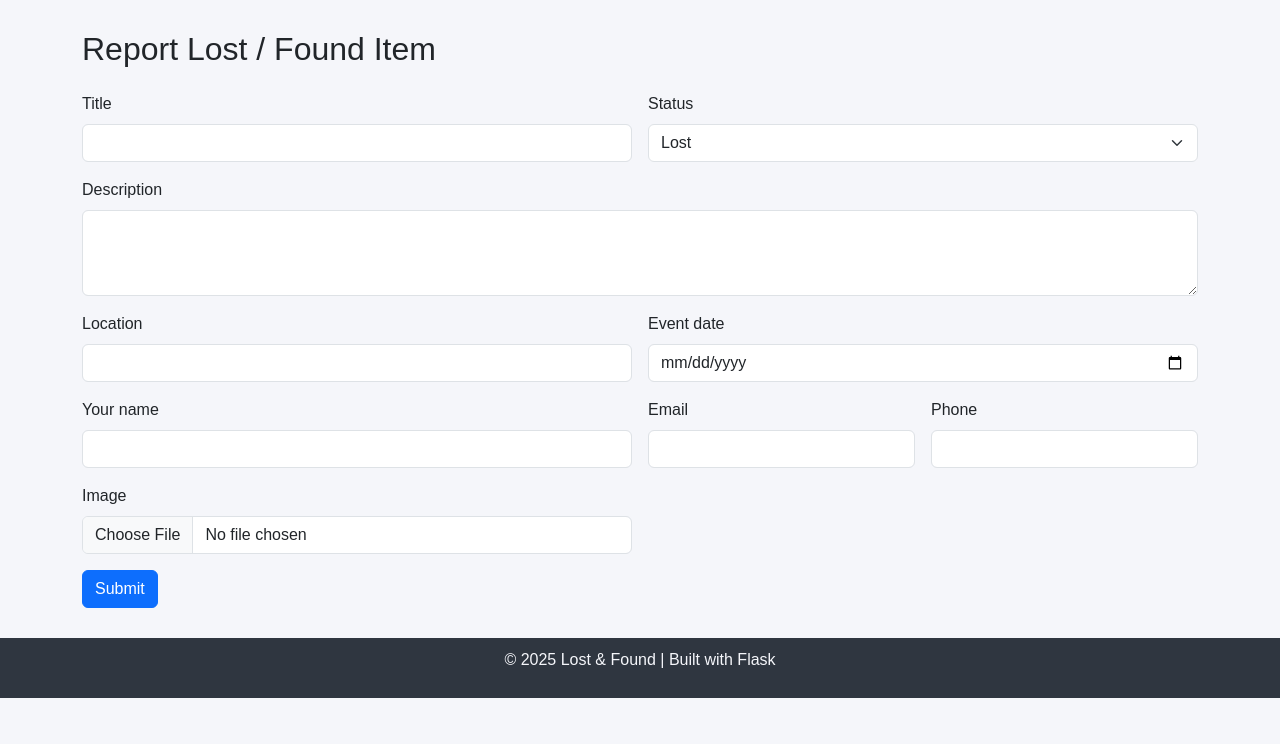
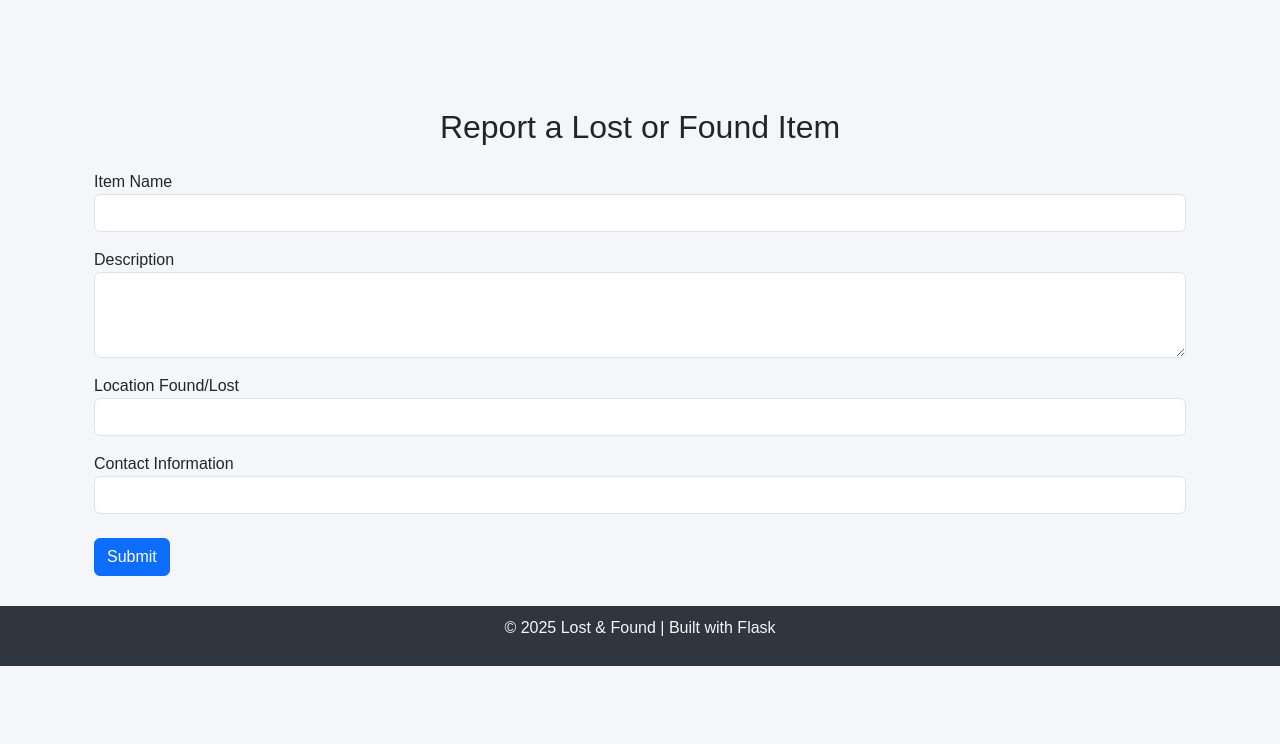
Before and after one commit to Mithul-P/lost-and-found, a Flask app: template templates/submit.html in a window 1280 px wide. Shown: the part 56-800 px from the top of the page. Run offline with Flask 3, Linux system fonts and the light colour scheme; the template is opened without the code that fills it, so the values that code supplies are empty.

Commit message:
Fix Method Not Allowed and connect Clever Cloud DB

```diff
--- a/app.py
+++ b/app.py
@@ -4,73 +4,84 @@ import os
 
 app = Flask(__name__)
 
-# --- Get database credentials from environment variables ---
-DB_HOST = os.environ.get("DB_HOST", "127.0.0.1")
-DB_USER = os.environ.get("DB_USER", "root")
-DB_PASSWORD = os.environ.get("DB_PASSWORD", "")
-DB_NAME = os.environ.get("DB_NAME", "lost_and_found")
-DB_PORT = int(os.environ.get("DB_PORT", 3306))
+# --- Database Configuration ---
+# Use Clever Cloud environment variables (set in Render)
+db_config = {
+    'host': os.getenv('MYSQL_ADDON_HOST', 'bhe5ouni2ddurdorxrum-mysql.services.clever-cloud.com'),
+    'user': os.getenv('MYSQL_ADDON_USER', 'urul80utrapmaxcl'),
+    'password': os.getenv('MYSQL_ADDON_PASSWORD', 'YyU7mp07VLzS81iMc3Vr'),
+    'database': os.getenv('MYSQL_ADDON_DB', 'bhe5ouni2ddurdorxrum'),
+    'port': int(os.getenv('MYSQL_ADDON_PORT',3306))
+}
 
-def get_db_connection():
-    try:
-        conn = mysql.connector.connect(
-            host=DB_HOST,
-            user=DB_USER,
-            password=DB_PASSWORD,
-            database=DB_NAME,
-            port=DB_PORT
-        )
-        return conn
-    except mysql.connector.Error as err:
-        print(f"Database connection failed: {err}")
-        return None
+# --- Database Connection ---
+try:
+    conn = mysql.connector.connect(**db_config)
+    print("✅ Database connected successfully.")
+except mysql.connector.Error as err:
+    print(f"❌ Database connection failed: {err}")
+    conn = None
 
+
+# --- Routes ---
 
 @app.route('/')
 def index():
     return render_template('index.html')
 
 
-@app.route('/add_item', methods=['POST'])
+@app.route('/add_item', methods=['GET', 'POST'])
 def add_item():
-    name = request.form['name']
-    description = request.form['description']
-    contact = request.form['contact']
-    conn = get_db_connection()
-    if conn:
+    if request.method == 'POST':
+        if not conn or not conn.is_connected():
+            return "Database not connected", 500
+
+        name = request.form.get('name')
+        description = request.form.get('description')
+        location = request.form.get('location')
+        contact = request.form.get('contact')
+
         cursor = conn.cursor()
-        cursor.execute("INSERT INTO items (name, description, contact) VALUES (%s, %s, %s)", (name, description, contact))
+        cursor.execute(
+            "INSERT INTO items (name, description, location, contact) VALUES (%s, %s, %s, %s)",
+            (name, description, location, contact)
+        )
         conn.commit()
         cursor.close()
-        conn.close()
-    return redirect(url_for('list_items'))
+
+        return redirect(url_for('list_items'))
+
+    return render_template('submit.html')
 
 
-@app.route('/list')
+@app.route('/items')
 def list_items():
-    conn = get_db_connection()
-    items = []
-    if conn:
-        cursor = conn.cursor(dictionary=True)
-        cursor.execute("SELECT * FROM items")
-        items = cursor.fetchall()
-        cursor.close()
-        conn.close()
+    if not conn or not conn.is_connected():
+        return "Database not connected", 500
+
+    cursor = conn.cursor(dictionary=True)
+    cursor.execute("SELECT * FROM items ORDER BY id DESC")
+    items = cursor.fetchall()
+    cursor.close()
+
     return render_template('list.html', items=items)
 
 
-@app.route('/view/<int:item_id>')
+@app.route('/item/<int:item_id>')
 def view_item(item_id):
-    conn = get_db_connection()
-    item = None
-    if conn:
-        cursor = conn.cursor(dictionary=True)
-        cursor.execute("SELECT * FROM items WHERE id = %s", (item_id,))
-        item = cursor.fetchone()
-        cursor.close()
-        conn.close()
+    if not conn or not conn.is_connected():
+        return "Database not connected", 500
+
+    cursor = conn.cursor(dictionary=True)
+    cursor.execute("SELECT * FROM items WHERE id = %s", (item_id,))
+    item = cursor.fetchone()
+    cursor.close()
+
+    if not item:
+        return "Item not found", 404
+
     return render_template('view_item.html', item=item)
 
 
 if __name__ == '__main__':
-    app.run(host='0.0.0.0', port=int(os.environ.get('PORT', 5000)))
+    app.run(host='0.0.0.0', port=5000)
--- a/templates/submit.html
+++ b/templates/submit.html
@@ -1,48 +1,26 @@
 {% extends "base.html" %}
+
 {% block content %}
-  <h2>Report Lost / Found Item</h2>
-  <form method="post" enctype="multipart/form-data" class="row g-3 mt-2">
-    <div class="col-md-6">
-      <label class="form-label">Title</label>
-      <input name="title" class="form-control" required>
+<div class="container mt-5">
+  <h2 class="text-center mb-4">Report a Lost or Found Item</h2>
+  <form method="POST" action="{{ url_for('add_item') }}">
+    <div class="form-group mb-3">
+      <label for="name">Item Name</label>
+      <input type="text" class="form-control" name="name" id="name" required>
     </div>
-    <div class="col-md-6">
-      <label class="form-label">Status</label>
-      <select name="status" class="form-select">
-        <option value="lost">Lost</option>
-        <option value="found">Found</option>
-      </select>
+    <div class="form-group mb-3">
+      <label for="description">Description</label>
+      <textarea class="form-control" name="description" id="description" rows="3" required></textarea>
     </div>
-    <div class="col-12">
-      <label class="form-label">Description</label>
-      <textarea name="description" class="form-control" rows="3"></textarea>
+    <div class="form-group mb-3">
+      <label for="location">Location Found/Lost</label>
+      <input type="text" class="form-control" name="location" id="location" required>
     </div>
-    <div class="col-md-6">
-      <label class="form-label">Location</label>
-      <input name="location" class="form-control">
+    <div class="form-group mb-3">
+      <label for="contact">Contact Information</label>
+      <input type="text" class="form-control" name="contact" id="contact" required>
     </div>
-    <div class="col-md-6">
-      <label class="form-label">Event date</label>
-      <input type="date" name="event_date" class="form-control">
-    </div>
-    <div class="col-md-6">
-      <label class="form-label">Your name</label>
-      <input name="name" class="form-control">
-    </div>
-    <div class="col-md-3">
-      <label class="form-label">Email</label>
-      <input name="email" class="form-control" type="email">
-    </div>
-    <div class="col-md-3">
-      <label class="form-label">Phone</label>
-      <input name="phone" class="form-control">
-    </div>
-    <div class="col-md-6">
-      <label class="form-label">Image</label>
-      <input name="image" type="file" class="form-control">
-    </div>
-    <div class="col-12">
-      <button class="btn btn-primary">Submit</button>
-    </div>
+    <button type="submit" class="btn btn-primary mt-2">Submit</button>
   </form>
+</div>
 {% endblock %}
```
